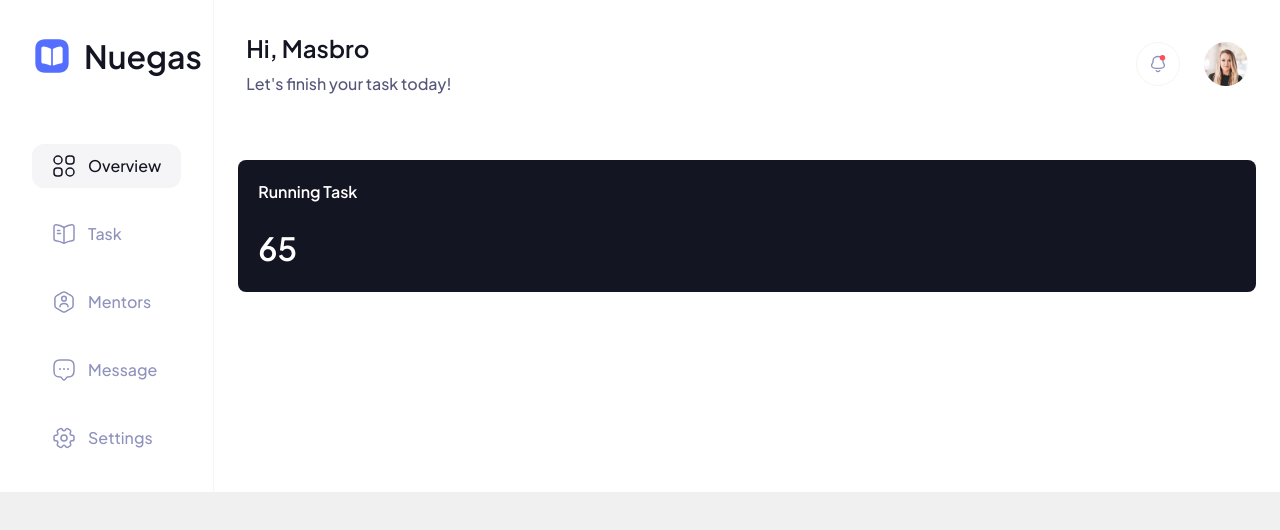
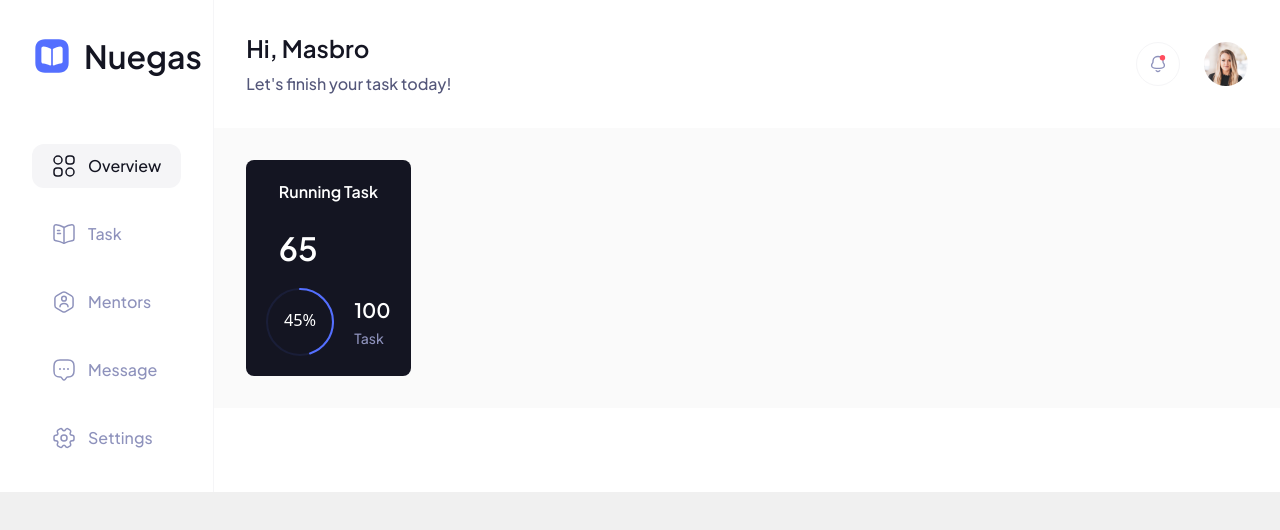
Before and after one commit to pujiragil/nuegas, a React (Vite) app: page / in a window 1280 px wide. Shown: the top 530 px of the page. Built offline with nearby package versions, Linux system fonts and the light colour scheme.

Commit message:
created circular progressbar card

```diff
--- a/src/pages/overview.tsx
+++ b/src/pages/overview.tsx
@@ -1,5 +1,7 @@
 import { ReactElement } from "react";
 import ProfileLayout from "../components/Layouts/ProfileLayout";
+import CircularProgressbar from "../components/Progress/CircularProgress";
+import "../components/Progress/progressStyle.css";
 
 const Dashboard = (): ReactElement => {
   return (
@@ -9,12 +11,30 @@ const Dashboard = (): ReactElement => {
         descProfile="Let's finish your task today!"
       />
 
-      <div className="px-6 py-8 bg-primary-100">
-        <div className="bg-secondary-100 text-primary-100 rounded-lg w-full p-5">
-          <div>
+      <div className="px-6 py-8 bg-primary-100 md:bg-primary-200 md:p-8">
+        <div className="bg-secondary-100 text-primary-100 rounded-lg w-fit p-5">
+          <div className="flex items-center gap-10 md:flex-col md:gap-4">
             <div className="flex flex-col gap-5">
               <p className="font-semibold">Running Task</p>
               <p className="text-[32px] font-semibold">65</p>
+            </div>
+            <div className="flex items-center gap-5">
+              <div className="w-[68px] h-[68px] overflow-hidden">
+                <CircularProgressbar
+                  value={45}
+                  text="45%"
+                  strokeWidth={3}
+                  styles={{
+                    trail: { stroke: "#1A1E38" },
+                    path: { stroke: "#546FFF" },
+                    text: { fill: "#FFF", fontSize: 24, fontWeight: 500 },
+                  }}
+                />
+              </div>
+              <div className="space-y-1">
+                <p className="text-xl font-semibold">100</p>
+                <p className="text-sm font-medium text-secondary-300">Task</p>
+              </div>
             </div>
           </div>
         </div>
```
